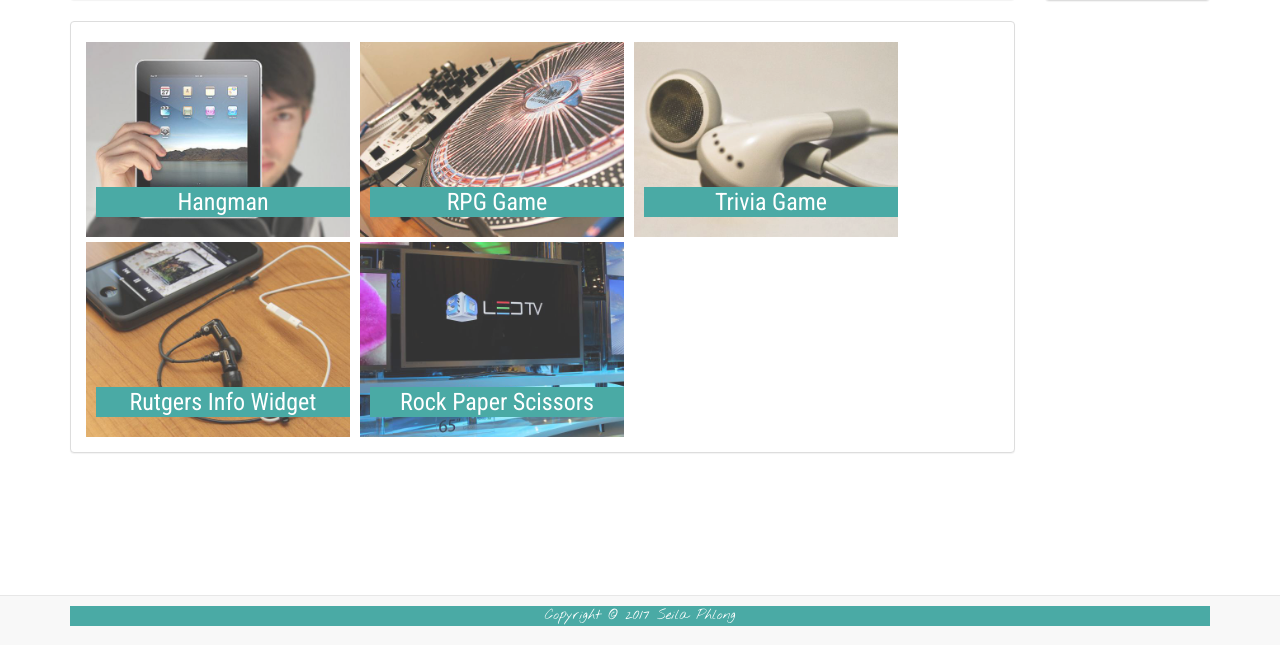
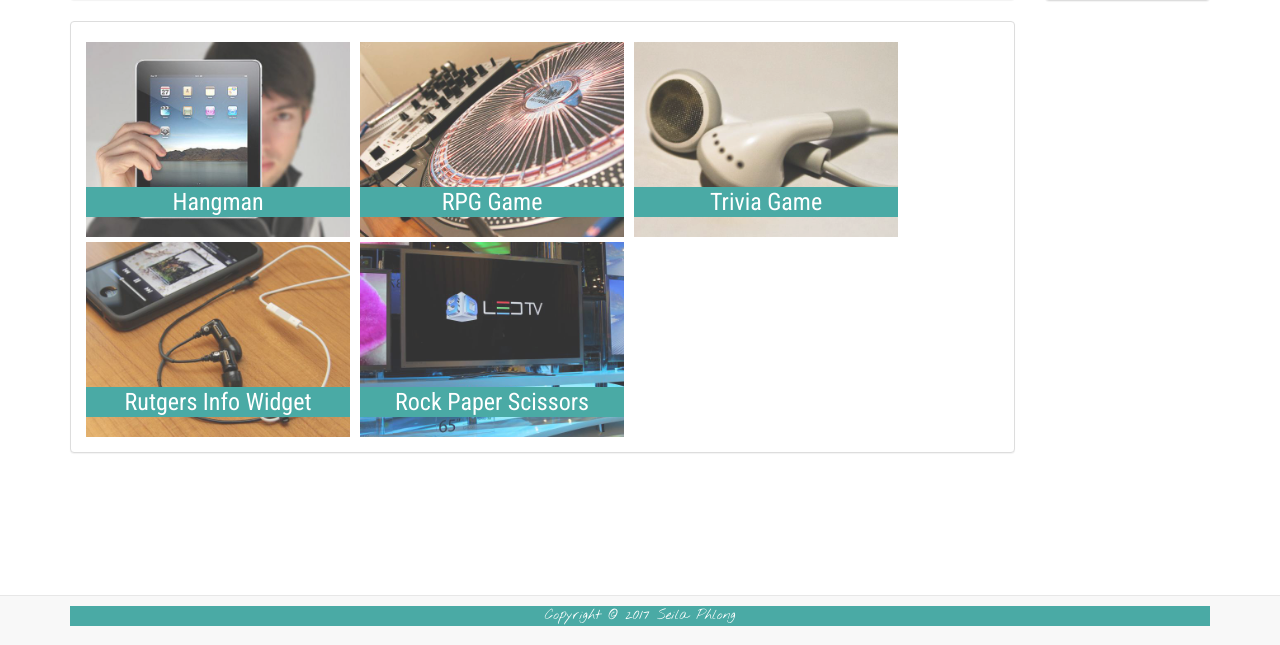
Before and after one commit to Phlongs/Bootstrap-Portfolio, a PHP site: page /Portfolio.html in a window 1280 px wide. Shown: the part 155-800 px from the top of the page. Run offline with PHP 8.4, Linux system fonts and the light colour scheme.

Commit message:
work please

```diff
--- a/Assets/CSS/style.css
+++ b/Assets/CSS/style.css
@@ -77,14 +77,11 @@ h3 {
 	position: absolute;
 	bottom: 20px;
 	margin-bottom: 0;
-	margin-left: 10px;
-	width: 92.7%;
+	margin-left: 0px;
+	width: 96.4%;
 	color: #fff;
 	text-align: center;
 	line-height: 30px;
 	background: #4aaaa5;
 	border-bottom: 0;
 }
-<script src="https://ajax.googleapis.com/ajax/libs/jquery/1.12.4/jquery.min.js"></script>
-<script src="https://maxcdn.bootstrapcdn.com/bootstrap/3.3.7/js/bootstrap.min.js">
-</script>
```
